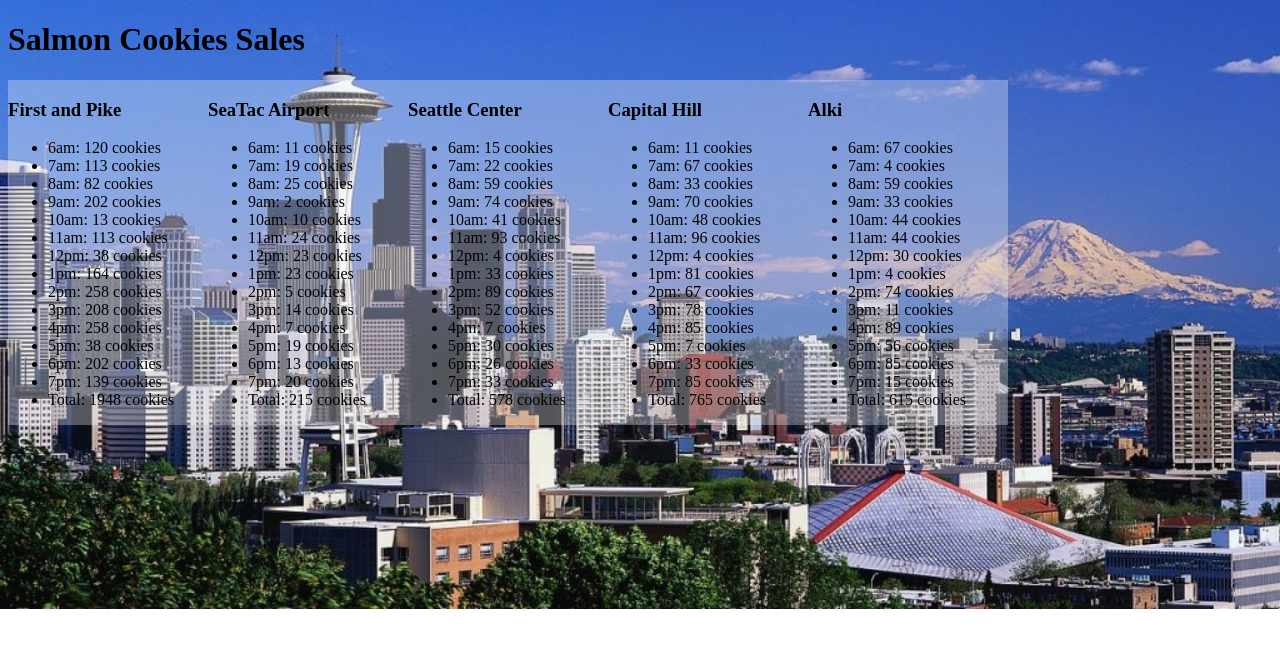
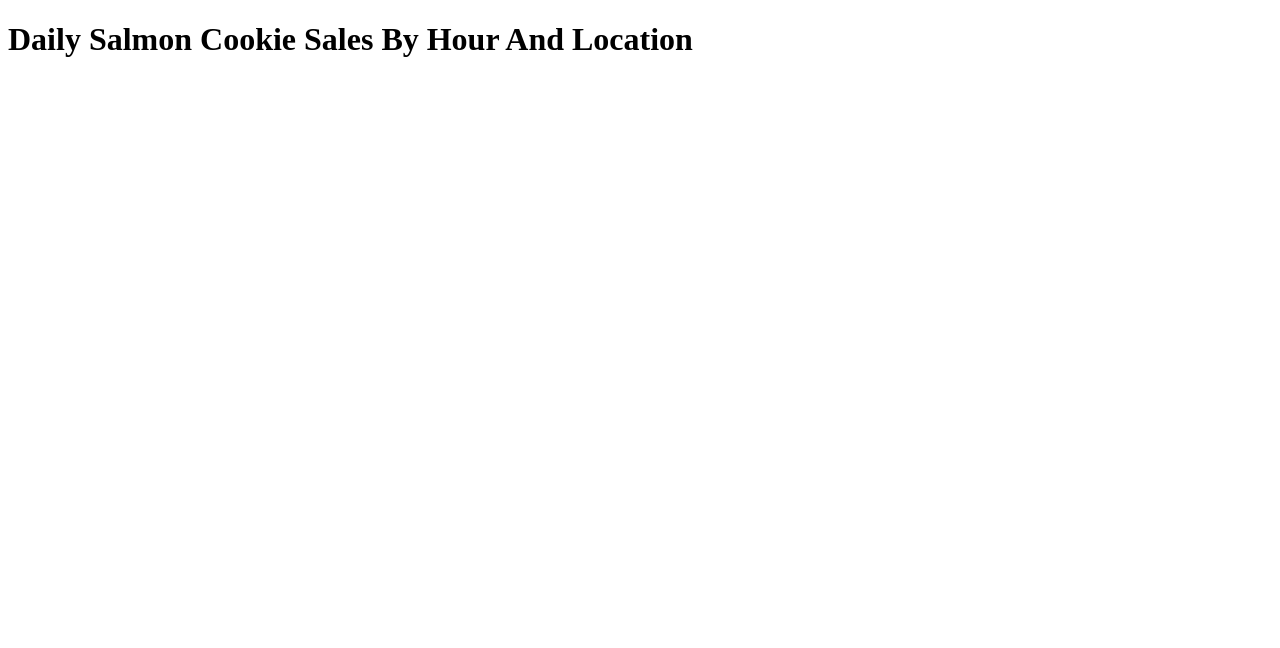
Before and after one commit to SCUBAGUYPNW/cookie-stand, a plain HTML site: page sales.html in a window 1280 px wide. Drawn offline with Linux system fonts and the light colour scheme.

Commit message:
Working on lab 07

```diff
--- a/app.js
+++ b/app.js
@@ -1,310 +1,392 @@
 'use strict';
-// hardcoded store hours
+
 var storeHours = ['6am', '7am', '8am', '9am', '10am', '11am', '12pm', '1pm', '2pm', '3pm', '4pm', '5pm', '6pm', '7pm'];
+var allLocations = [];
+var totalCookiesByHour = 0;
+var netTotal = 0;
 
-//Setup the object litteral for the First and Pike location
+function MakeLocation(name, minCustPerHour, maxCustPerHour,avgCookiesSoldPerHour) {
+  this.name = name;
+  this.minCustPerHour = minCustPerHour;
+  this.maxCustPerHour = maxCustPerHour;
+  this.avgCookiesSoldPerHour = avgCookiesSoldPerHour;
 
-var firstAndPike = {
-  storeName: 'First and Pike',
-  minCustPerHour: 23,
-  maxCustPerHour: 65,
-  avgCookiesSoldPerHour: 6.3,
-  randCustByHour: [],
-  cookiesSoldByHour: [],
-  totalDailyCookies: 0,
+  this.randCustByHour = [];
+  this.cookiesSoldByHour = [];
+  this.totalCookies = 0;
+  allLocations.push(this);
 
-  // method for calculating the random customers per hour
-  calcRandCustByHour: function() {
-    for(var i = 0; i < storeHours.length; i++)
-      this.randCustByHour.push(Math.floor(Math.random() * (this.maxCustPerHour - this.minCustPerHour + 1)));
-    console.log(this.randCustByHour[i]);
-  },
-  // method for calculating how many cookies sold by hour
-  calcCookiesPerHour: function() {
+  this.calcRandCustByHour = function () {
+    for (var i = 0; i < allLocations.length; i++) {
+      this.randCustByHour.push(Math.floor(Math.random() * (this.maxCustPerHour - this.minCustPerHour + 1) + this.minCustPerHour));
+      console.log(hello);
+      console.log(this.randCustByHour[i]);
+    }
+  };
+
+  this.calcCookiesPerHour = function() {
     for (var j = 0; j < storeHours.length; j++) {
       this.cookiesSoldByHour.push(Math.round(this.randCustByHour[j] * this.avgCookiesSoldPerHour));
       console.log(this.cookiesSoldByHour[j]);
     }
+  };
 
-  },
-  calcTotalDailyCookies: function() {
-    for (var i = 0; i < storeHours.length; i++) {
-      this.totalDailyCookies += this.cookiesSoldByHour[i];
-      console.log(this.totalDailyCookies);
+  function makeStands() {
+    new MakeLocation('First and Pike', 23, 65, 6.3);
+    new MakeLocation('Seatac Airport', 3, 24, 1.2);
+    new MakeLocation('Seattle Center', 11, 38, 3.7);
+    new MakeLocation('Capital Hill', 20, 38, 2.3);
+    new MakeLocation('Seatac Airport', 2, 16, 4.6);
+  };
+
+  makeStands();
+  console.log(allLocations);
+
+  function makeHeaderRow() {
+    var cookiestands = document.getElementById('cookiestands');
+    var tableHeader = document.createElement('th');
+    var tdEl = document.createElement('td');
+    tdEl.textContent = '';
+    tableHeader.appendChild(tdEl);
+    for(var k = 0; k < storeHours.length; k++){
+      var tableData = document.createElement('td');
+      tableData.textContent = storeHours[k];
+      console.log(storeHours.length);
+      tableHeader.appendChild(tableData);
     }
-  },
+    cookiestands.appendChild(tableHeader);
+    var tdEl2 = document.createElement('td');
+    tdEl2.textContent = 'Total';
+    tableHeader.appendChild(tdEl2);
+  };
 
-  render: function() {
-    // firstAndPike.calcCookiesPerHour();
-    //var pikeList = document.getElementById('pikeList');
-
-    this.calcRandCustByHour();
-    this.calcCookiesPerHour();
-    this.calcTotalDailyCookies();
-    console.log(firstAndPike.randCustByHour);
-    console.log(firstAndPike.cookiesSoldByHour);
-    // DOM manipulation
-    var pikeHead = document.getElementById('pikeHead');
-    pikeHead.textContent = this.storeName;
-    for(var k = 0; k < storeHours.length; k++) {
-      var liEl = document.createElement('li');
-      liEl.textContent = storeHours[k] + ': ' + this.cookiesSoldByHour[k] + ' cookies';
-      pikeList.appendChild(liEl);
+  // add store data to the table
+  function addStoreData(){
+    for (var l = 0; l < allLocations.length; l++) {
+      var tableData2 = document.createElement('td');
+      tableData2.textContent = allLocations[l].name;
+      var tableRow = document.createElement('tr');
+      tableRow.appendChild(tableData2);
+      cookiestands.appendChild(tableRow);
     }
-    console.log(liEl);
-    var listTotal = document.createElement('li');
-    listTotal.textContent = 'Total: ' + this.totalDailyCookies + ' cookies';
-    pikeList.appendChild(listTotal);
   }
 };
-firstAndPike.render();
 
-var seaTacAirport = {
-  storeName: 'SeaTac Airport',
-  minCustPerHour: 3,
-  maxCustPerHour: 24,
-  avgCookiesSoldPerHour: 1.2,
-  randCustByHour: [],
-  cookiesSoldByHour: [],
-  totalDailyCookies: 0,
+//  var tdEl3 = document.createElement('td'
 
-  // method for calculating the random customers per hour
-  calcRandCustByHour: function() {
-    for(var i = 0; i < storeHours.length; i++)
-      this.randCustByHour.push(Math.floor(Math.random() * (this.maxCustPerHour - this.minCustPerHour + 1)));
-    console.log(this.randCustByHour[i]);
-  },
-  // method for calculating how many cookies sold by hour
-  calcCookiesPerHour: function() {
-    for (var j = 0; j < storeHours.length; j++) {
-      this.cookiesSoldByHour.push(Math.round(this.randCustByHour[j] * this.avgCookiesSoldPerHour));
-      console.log(this.cookiesSoldByHour[j]);
-    }
+//generateRanCustData();
+makeHeaderRow();
+addStoreData();
 
-  },
-  calcTotalDailyCookies: function() {
-    for (var i = 0; i < storeHours.length; i++) {
-      this.totalDailyCookies += this.cookiesSoldByHour[i];
-      console.log(this.totalDailyCookies);
-    }
-  },
-
-  render: function() {
-    // firstAndPike.calcCookiesPerHour();
-
-    // <h3 id="seatac"></h3>
-    // <ul id="sealist"></ul>
-    this.calcRandCustByHour();
-    this.calcCookiesPerHour();
-    this.calcTotalDailyCookies();
-    console.log(firstAndPike.randCustByHour);
-    console.log(firstAndPike.cookiesSoldByHour);
-    // DOM manipulation
-    var seaTacHead = document.getElementById('seaTacHead');
-    seaTacHead.textContent = this.storeName;
-    for(var k = 0; k < storeHours.length; k++) {
-      var liEl = document.createElement('li');
-      liEl.textContent = storeHours[k] + ': ' + this.cookiesSoldByHour[k] + ' cookies';
-      seaList.appendChild(liEl);
-    }
-    console.log(liEl);
-    var listTotal = document.createElement('li');
-    listTotal.textContent = 'Total: ' + this.totalDailyCookies + ' cookies';
-    seaList.appendChild(listTotal);
-  }
-};
-seaTacAirport.render();
-
-var seattleCenter = {
-  storeName: 'Seattle Center',
-  minCustPerHour: 11,
-  maxCustPerHour: 38,
-  avgCookiesSoldPerHour: 3.7,
-  randCustByHour: [],
-  cookiesSoldByHour: [],
-  totalDailyCookies: 0,
-
-  // method for calculating the random customers per hour
-  calcRandCustByHour: function() {
-    for(var i = 0; i < storeHours.length; i++)
-      this.randCustByHour.push(Math.floor(Math.random() * (this.maxCustPerHour - this.minCustPerHour + 1)));
-    console.log(this.randCustByHour[i]);
-  },
-  // method for calculating how many cookies sold by hour
-  calcCookiesPerHour: function() {
-    for (var j = 0; j < storeHours.length; j++) {
-      this.cookiesSoldByHour.push(Math.round(this.randCustByHour[j] * this.avgCookiesSoldPerHour));
-      console.log(this.cookiesSoldByHour[j]);
-    }
-
-  },
-  calcTotalDailyCookies: function() {
-    for (var i = 0; i < storeHours.length; i++) {
-      this.totalDailyCookies += this.cookiesSoldByHour[i];
-      console.log(this.totalDailyCookies);
-    }
-  },
-
-  render: function() {
-    // firstAndPike.calcCookiesPerHour();
-
-    // <h3 id="seatac"></h3>
-    // <ul id="sealist"></ul>
-
-    this.calcRandCustByHour();
-    this.calcCookiesPerHour();
-    this.calcTotalDailyCookies();
-    console.log(firstAndPike.randCustByHour);
-    console.log(firstAndPike.cookiesSoldByHour);
-    // DOM manipulation
-    var seaCenHead = document.getElementById('seaCenHead');
-    seaCenHead.textContent = this.storeName;
-    for(var k = 0; k < storeHours.length; k++) {
-      var liEl = document.createElement('li');
-      liEl.textContent = storeHours[k] + ': ' + this.cookiesSoldByHour[k] + ' cookies';
-      cenList.appendChild(liEl);
-    }
-    console.log(liEl);
-    var listTotal = document.createElement('li');
-    listTotal.textContent = 'Total: ' + this.totalDailyCookies + ' cookies';
-    cenList.appendChild(listTotal);
-  }
-};
-seattleCenter.render();
-
-var capitalHill = {
-  storeName: 'Capital Hill',
-  minCustPerHour: 11,
-  maxCustPerHour: 38,
-  avgCookiesSoldPerHour: 3.7,
-  randCustByHour: [],
-  cookiesSoldByHour: [],
-  totalDailyCookies: 0,
-
-  // method for calculating the random customers per hour
-  calcRandCustByHour: function() {
-    for(var i = 0; i < storeHours.length; i++)
-      this.randCustByHour.push(Math.floor(Math.random() * (this.maxCustPerHour - this.minCustPerHour + 1)));
-    console.log(this.randCustByHour[i]);
-  },
-  // method for calculating how many cookies sold by hour
-  calcCookiesPerHour: function() {
-    for (var j = 0; j < storeHours.length; j++) {
-      this.cookiesSoldByHour.push(Math.round(this.randCustByHour[j] * this.avgCookiesSoldPerHour));
-      console.log(this.cookiesSoldByHour[j]);
-    }
-
-  },
-  calcTotalDailyCookies: function() {
-    for (var i = 0; i < storeHours.length; i++) {
-      this.totalDailyCookies += this.cookiesSoldByHour[i];
-      console.log(this.totalDailyCookies);
-    }
-  },
-
-  render: function() {
-    // firstAndPike.calcCookiesPerHour();  var seaTacHead = document.getElementById('seaTacHead');
-
-    // <h3 id="seatac"></h3>
-    // <ul id="sealist"></ul>
-    this.calcRandCustByHour();
-    this.calcCookiesPerHour();
-    this.calcTotalDailyCookies();
-    console.log(firstAndPike.randCustByHour);
-    console.log(firstAndPike.cookiesSoldByHour);
-    // DOM manipulation
-    var capHillHead = document.getElementById('capHillHead');
-    capHillHead.textContent = this.storeName;
-    for(var k = 0; k < storeHours.length; k++) {
-      var liEl = document.createElement('li');
-      liEl.textContent = storeHours[k] + ': ' + this.cookiesSoldByHour[k] + ' cookies';
-      capList.appendChild(liEl);
-    }
-    console.log(liEl);
-    var listTotal = document.createElement('li');
-    listTotal.textContent = 'Total: ' + this.totalDailyCookies + ' cookies';
-    capList.appendChild(listTotal);
-  }
-};
-capitalHill.render();
-
-var alki = {
-  storeName: 'Alki',
-  minCustPerHour: 11,
-  maxCustPerHour: 38,
-  avgCookiesSoldPerHour: 3.7,
-  randCustByHour: [],
-  cookiesSoldByHour: [],
-  totalDailyCookies: 0,
-
-  // method for calculating the random customers per hour
-  calcRandCustByHour: function() {
-    for(var i = 0; i < storeHours.length; i++)
-      this.randCustByHour.push(Math.floor(Math.random() * (this.maxCustPerHour - this.minCustPerHour + 1)));
-    console.log(this.randCustByHour[i]);
-  },
-  // method for calculating how many cookies sold by hour
-  calcCookiesPerHour: function() {
-    for (var j = 0; j < storeHours.length; j++) {
-      this.cookiesSoldByHour.push(Math.round(this.randCustByHour[j] * this.avgCookiesSoldPerHour));
-      console.log(this.cookiesSoldByHour[j]);
-    }
-
-  },
-  calcTotalDailyCookies: function() {
-    for (var i = 0; i < storeHours.length; i++) {
-      this.totalDailyCookies += this.cookiesSoldByHour[i];
-      console.log(this.totalDailyCookies);
-    }
-  },
-
-  render: function() {
-    // firstAndPike.calcCookiesPerHour();  var seaTacHead = document.getElementById('seaTacHead');
-
-    // <h3 id="seatac"></h3>
-    // <ul id="sealist"></ul>
-    this.calcRandCustByHour();
-    this.calcCookiesPerHour();
-    this.calcTotalDailyCookies();
-    console.log(firstAndPike.randCustByHour);
-    console.log(firstAndPike.cookiesSoldByHour);
-    // DOM manipulation
-    var alkiHead = document.getElementById('alkiHead');
-    alkiHead.textContent = this.storeName;
-    for(var k = 0; k < storeHours.length; k++) {
-      var liEl = document.createElement('li');
-      liEl.textContent = storeHours[k] + ': ' + this.cookiesSoldByHour[k] + ' cookies';
-      alkiList.appendChild(liEl);
-    }
-    console.log(liEl);
-    var listTotal = document.createElement('li');
-    listTotal.textContent = 'Total: ' + this.totalDailyCookies + ' cookies';
-    alkiList.appendChild(listTotal);
-  }
-};
-alki.render();
 
 //
 //
+// // hardcoded store hours
+// var storeHours = ['6am', '7am', '8am', '9am', '10am', '11am', '12pm', '1pm', '2pm', '3pm', '4pm', '5pm', '6pm', '7pm'];
 //
-// <h3 id="seacen"></h3>
-// <ul id="cenlist"></ul>
+// //Setup the object litteral for the First and Pike location
+//
+// var firstAndPike = {
+//   storeName: 'First and Pike',
+//   minCustPerHour: 23,
+//   maxCustPerHour: 65,
+//   avgCookiesSoldPerHour: 6.3,
+//   randCustByHour: [],
+//   cookiesSoldByHour: [],
+//   totalDailyCookies: 0,
+//
+//   // method for calculating the random customers per hour
+//   calcRandCustByHour: function() {
+//     for(var i = 0; i < storeHours.length; i++)
+//       this.randCustByHour.push(Math.floor(Math.random() * (this.maxCustPerHour - this.minCustPerHour + 1)));
+//     console.log(this.randCustByHour[i]);
+//   },
+//   // method for calculating how many cookies sold by hour
+//   calcCookiesPerHour: function() {
+//     for (var j = 0; j < storeHours.length; j++) {
+//       this.cookiesSoldByHour.push(Math.round(this.randCustByHour[j] * this.avgCookiesSoldPerHour));
+//       console.log(this.cookiesSoldByHour[j]);
+//     }
+//
+//   },
+//   calcTotalDailyCookies: function() {
+//     for (var i = 0; i < storeHours.length; i++) {
+//       this.totalDailyCookies += this.cookiesSoldByHour[i];
+//       console.log(this.totalDailyCookies);
+//     }
+//   },
+//
+//   render: function() {
+//     // firstAndPike.calcCookiesPerHour();
+//     //var pikeList = document.getElementById('pikeList');
+//
+//     this.calcRandCustByHour();
+//     this.calcCookiesPerHour();
+//     this.calcTotalDailyCookies();
+//     console.log(firstAndPike.randCustByHour);
+//     console.log(firstAndPike.cookiesSoldByHour);
+//     // DOM manipulation
+//     var pikeHead = document.getElementById('pikeHead');
+//     pikeHead.textContent = this.storeName;
+//     for(var k = 0; k < storeHours.length; k++) {
+//       var liEl = document.createElement('li');
+//       liEl.textContent = storeHours[k] + ': ' + this.cookiesSoldByHour[k] + ' cookies';
+//       pikeList.appendChild(liEl);
+//     }
+//     console.log(liEl);
+//     var listTotal = document.createElement('li');
+//     listTotal.textContent = 'Total: ' + this.totalDailyCookies + ' cookies';
+//     pikeList.appendChild(listTotal);
+//   }
+// };
+// firstAndPike.render();
+//
+// var seaTacAirport = {
+//   storeName: 'SeaTac Airport',
+//   minCustPerHour: 3,
+//   maxCustPerHour: 24,
+//   avgCookiesSoldPerHour: 1.2,
+//   randCustByHour: [],
+//   cookiesSoldByHour: [],
+//   totalDailyCookies: 0,
+//
+//   // method for calculating the random customers per hour
+//   calcRandCustByHour: function() {
+//     for(var i = 0; i < storeHours.length; i++)
+//       this.randCustByHour.push(Math.floor(Math.random() * (this.maxCustPerHour - this.minCustPerHour + 1)));
+//     console.log(this.randCustByHour[i]);
+//   },
+//   // method for calculating how many cookies sold by hour
+//   calcCookiesPerHour: function() {
+//     for (var j = 0; j < storeHours.length; j++) {
+//       this.cookiesSoldByHour.push(Math.round(this.randCustByHour[j] * this.avgCookiesSoldPerHour));
+//       console.log(this.cookiesSoldByHour[j]);
+//     }
+//
+//   },
+//   calcTotalDailyCookies: function() {
+//     for (var i = 0; i < storeHours.length; i++) {
+//       this.totalDailyCookies += this.cookiesSoldByHour[i];
+//       console.log(this.totalDailyCookies);
+//     }
+//   },
+//
+//   render: function() {
+//     // firstAndPike.calcCookiesPerHour();
+//
+//     // <h3 id="seatac"></h3>
+//     // <ul id="sealist"></ul>
+//     this.calcRandCustByHour();
+//     this.calcCookiesPerHour();
+//     this.calcTotalDailyCookies();
+//     console.log(firstAndPike.randCustByHour);
+//     console.log(firstAndPike.cookiesSoldByHour);
+//     // DOM manipulation
+//     var seaTacHead = document.getElementById('seaTacHead');
+//     seaTacHead.textContent = this.storeName;
+//     for(var k = 0; k < storeHours.length; k++) {
+//       var liEl = document.createElement('li');
+//       liEl.textContent = storeHours[k] + ': ' + this.cookiesSoldByHour[k] + ' cookies';
+//       seaList.appendChild(liEl);
+//     }
+//     console.log(liEl);
+//     var listTotal = document.createElement('li');
+//     listTotal.textContent = 'Total: ' + this.totalDailyCookies + ' cookies';
+//     seaList.appendChild(listTotal);
+//   }
+// };
+// seaTacAirport.render();
+//
+// var seattleCenter = {
+//   storeName: 'Seattle Center',
+//   minCustPerHour: 11,
+//   maxCustPerHour: 38,
+//   avgCookiesSoldPerHour: 3.7,
+//   randCustByHour: [],
+//   cookiesSoldByHour: [],
+//   totalDailyCookies: 0,
+//
+//   // method for calculating the random customers per hour
+//   calcRandCustByHour: function() {
+//     for(var i = 0; i < storeHours.length; i++)
+//       this.randCustByHour.push(Math.floor(Math.random() * (this.maxCustPerHour - this.minCustPerHour + 1)));
+//     console.log(this.randCustByHour[i]);
+//   },
+//   // method for calculating how many cookies sold by hour
+//   calcCookiesPerHour: function() {
+//     for (var j = 0; j < storeHours.length; j++) {
+//       this.cookiesSoldByHour.push(Math.round(this.randCustByHour[j] * this.avgCookiesSoldPerHour));
+//       console.log(this.cookiesSoldByHour[j]);
+//     }
+//
+//   },
+//   calcTotalDailyCookies: function() {
+//     for (var i = 0; i < storeHours.length; i++) {
+//       this.totalDailyCookies += this.cookiesSoldByHour[i];
+//       console.log(this.totalDailyCookies);
+//     }
+//   },
+//
+//   render: function() {
+//     // firstAndPike.calcCookiesPerHour();
+//
+//     // <h3 id="seatac"></h3>
+//     // <ul id="sealist"></ul>
+//
+//     this.calcRandCustByHour();
+//     this.calcCookiesPerHour();
+//     this.calcTotalDailyCookies();
+//     console.log(firstAndPike.randCustByHour);
+//     console.log(firstAndPike.cookiesSoldByHour);
+//     // DOM manipulation
+//     var seaCenHead = document.getElementById('seaCenHead');
+//     seaCenHead.textContent = this.storeName;
+//     for(var k = 0; k < storeHours.length; k++) {
+//       var liEl = document.createElement('li');
+//       liEl.textContent = storeHours[k] + ': ' + this.cookiesSoldByHour[k] + ' cookies';
+//       cenList.appendChild(liEl);
+//     }
+//     console.log(liEl);
+//     var listTotal = document.createElement('li');
+//     listTotal.textContent = 'Total: ' + this.totalDailyCookies + ' cookies';
+//     cenList.appendChild(listTotal);
+//   }
+// };
+// seattleCenter.render();
+//
+// var capitalHill = {
+//   storeName: 'Capital Hill',
+//   minCustPerHour: 11,
+//   maxCustPerHour: 38,
+//   avgCookiesSoldPerHour: 3.7,
+//   randCustByHour: [],
+//   cookiesSoldByHour: [],
+//   totalDailyCookies: 0,
+//
+//   // method for calculating the random customers per hour
+//   calcRandCustByHour: function() {
+//     for(var i = 0; i < storeHours.length; i++)
+//       this.randCustByHour.push(Math.floor(Math.random() * (this.maxCustPerHour - this.minCustPerHour + 1)));
+//     console.log(this.randCustByHour[i]);
+//   },
+//   // method for calculating how many cookies sold by hour
+//   calcCookiesPerHour: function() {
+//     for (var j = 0; j < storeHours.length; j++) {
+//       this.cookiesSoldByHour.push(Math.round(this.randCustByHour[j] * this.avgCookiesSoldPerHour));
+//       console.log(this.cookiesSoldByHour[j]);
+//     }
+//
+//   },
+//   calcTotalDailyCookies: function() {
+//     for (var i = 0; i < storeHours.length; i++) {
+//       this.totalDailyCookies += this.cookiesSoldByHour[i];
+//       console.log(this.totalDailyCookies);
+//     }
+//   },
+//
+//   render: function() {
+//     // firstAndPike.calcCookiesPerHour();  var seaTacHead = document.getElementById('seaTacHead');
+//
+//     // <h3 id="seatac"></h3>
+//     // <ul id="sealist"></ul>
+//     this.calcRandCustByHour();
+//     this.calcCookiesPerHour();
+//     this.calcTotalDailyCookies();
+//     console.log(firstAndPike.randCustByHour);
+//     console.log(firstAndPike.cookiesSoldByHour);
+//     // DOM manipulation
+//     var capHillHead = document.getElementById('capHillHead');
+//     capHillHead.textContent = this.storeName;
+//     for(var k = 0; k < storeHours.length; k++) {
+//       var liEl = document.createElement('li');
+//       liEl.textContent = storeHours[k] + ': ' + this.cookiesSoldByHour[k] + ' cookies';
+//       capList.appendChild(liEl);
+//     }
+//     console.log(liEl);
+//     var listTotal = document.createElement('li');
+//     listTotal.textContent = 'Total: ' + this.totalDailyCookies + ' cookies';
+//     capList.appendChild(listTotal);
+//   }
+// };
+// capitalHill.render();
+//
+// var alki = {
+//   storeName: 'Alki',
+//   minCustPerHour: 11,
+//   maxCustPerHour: 38,
+//   avgCookiesSoldPerHour: 3.7,
+//   randCustByHour: [],
+//   cookiesSoldByHour: [],
+//   totalDailyCookies: 0,
+//
+//   // method for calculating the random customers per hour
+//   calcRandCustByHour: function() {
+//     for(var i = 0; i < storeHours.length; i++)
+//       this.randCustByHour.push(Math.floor(Math.random() * (this.maxCustPerHour - this.minCustPerHour + 1)));
+//     console.log(this.randCustByHour[i]);
+//   },
+//   // method for calculating how many cookies sold by hour
+//   calcCookiesPerHour: function() {
+//     for (var j = 0; j < storeHours.length; j++) {
+//       this.cookiesSoldByHour.push(Math.round(this.randCustByHour[j] * this.avgCookiesSoldPerHour));
+//       console.log(this.cookiesSoldByHour[j]);
+//     }
+//
+//   },
+//   calcTotalDailyCookies: function() {
+//     for (var i = 0; i < storeHours.length; i++) {
+//       this.totalDailyCookies += this.cookiesSoldByHour[i];
+//       console.log(this.totalDailyCookies);
+//     }
+//   },
+//
+//   render: function() {
+//     // firstAndPike.calcCookiesPerHour();  var seaTacHead = document.getElementById('seaTacHead');
+//
+//     // <h3 id="seatac"></h3>
+//     // <ul id="sealist"></ul>
+//     this.calcRandCustByHour();
+//     this.calcCookiesPerHour();
+//     this.calcTotalDailyCookies();
+//     console.log(firstAndPike.randCustByHour);
+//     console.log(firstAndPike.cookiesSoldByHour);
+//     // DOM manipulation
+//     var alkiHead = document.getElementById('alkiHead');
+//     alkiHead.textContent = this.storeName;
+//     for(var k = 0; k < storeHours.length; k++) {
+//       var liEl = document.createElement('li');
+//       liEl.textContent = storeHours[k] + ': ' + this.cookiesSoldByHour[k] + ' cookies';
+//       alkiList.appendChild(liEl);
+//     }
+//     console.log(liEl);
+//     var listTotal = document.createElement('li');
+//     listTotal.textContent = 'Total: ' + this.totalDailyCookies + ' cookies';
+//     alkiList.appendChild(listTotal);
+//   }
+// };
+// alki.render();
+//
+// //
+// //
+// //
+// // <h3 id="seacen"></h3>
+// // <ul id="cenlist"></ul>
+// //
+// //
+// //
+// // <h3 id="caphill"></h3>
+// // <ul id="caplist"></ul>
+// //
+// //
+// //
+// // <h3 id="alki"></h3>
+// // <ul id="alkilist"></ul>
 //
 //
 //
-// <h3 id="caphill"></h3>
-// <ul id="caplist"></ul>
 //
 //
 //
-// <h3 id="alki"></h3>
-// <ul id="alkilist"></ul>
-
-
-
-
-
-
-
-// for (var k = 0; k < storeHours.length; k++) {
-//}
+//
+// // for (var k = 0; k < storeHours.length; k++) {
+// //}
--- a/sales.html
+++ b/sales.html
@@ -1,45 +1,15 @@
 <!DOCTYPE html>
 <html>
-  <head>
-    <link rel = "stylesheet" type ="text/css" href="style.css" />
+<head>
+  <meta charset="utf-8">
+  <title>Constructor Demo</title>
+  <link rel="stylesheet" href="style.css">
 
-    <meta charset="utf-8">
-    <title>Store Sales</title>
-  </head>
-  <h1>Salmon Cookies Sales</h1>
-<body id="salespage">
+</head>
+<body>
 
-  <div id=fAndP>
-    <h3 id=pikeHead></h3>
-  <ul id="pikeList"></ul>
-</div>
-
-<div id=seaTac>
-  <h3 id=seaTacHead></h3>
-  <ul id="seaList"></ul>
-</div>
-
-<div id=seaCen>
-  <h3 id=seaCenHead></h3>
-  <ul id="cenList"></ul>
-</div>
-
-<div id="capHill">
-  <h3 id="capHillHead"></h3>
-  <ul id="capList"></ul>
-</div>
-
-<div id=alki>
-  <h3 id=alkiHead></h3>
-  <ul id="alkiList"></ul>
-</div>
-<script type="text/javascript" src="./app.js">
-
-
-
-
-</script>
-  </body>
-
-
+  <h1>Daily Salmon Cookie Sales By Hour And Location</h1>
+  <table id="cookiestands"></table>
+  <script type="text/javascript" src="./app.js"></script>
+</body>
 </html>
```
Also changed, not shown: index.html (+18 -3 lines).
